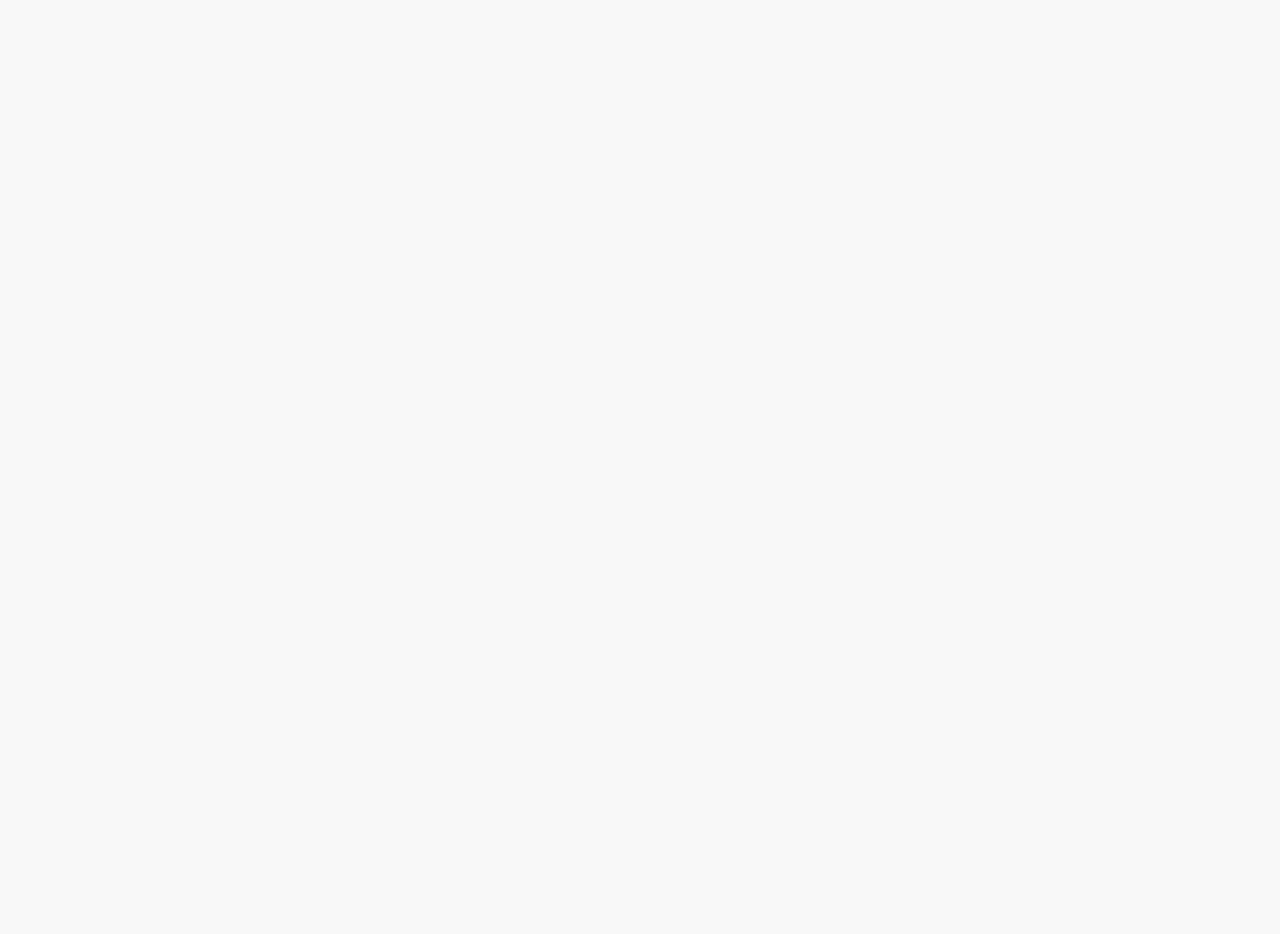
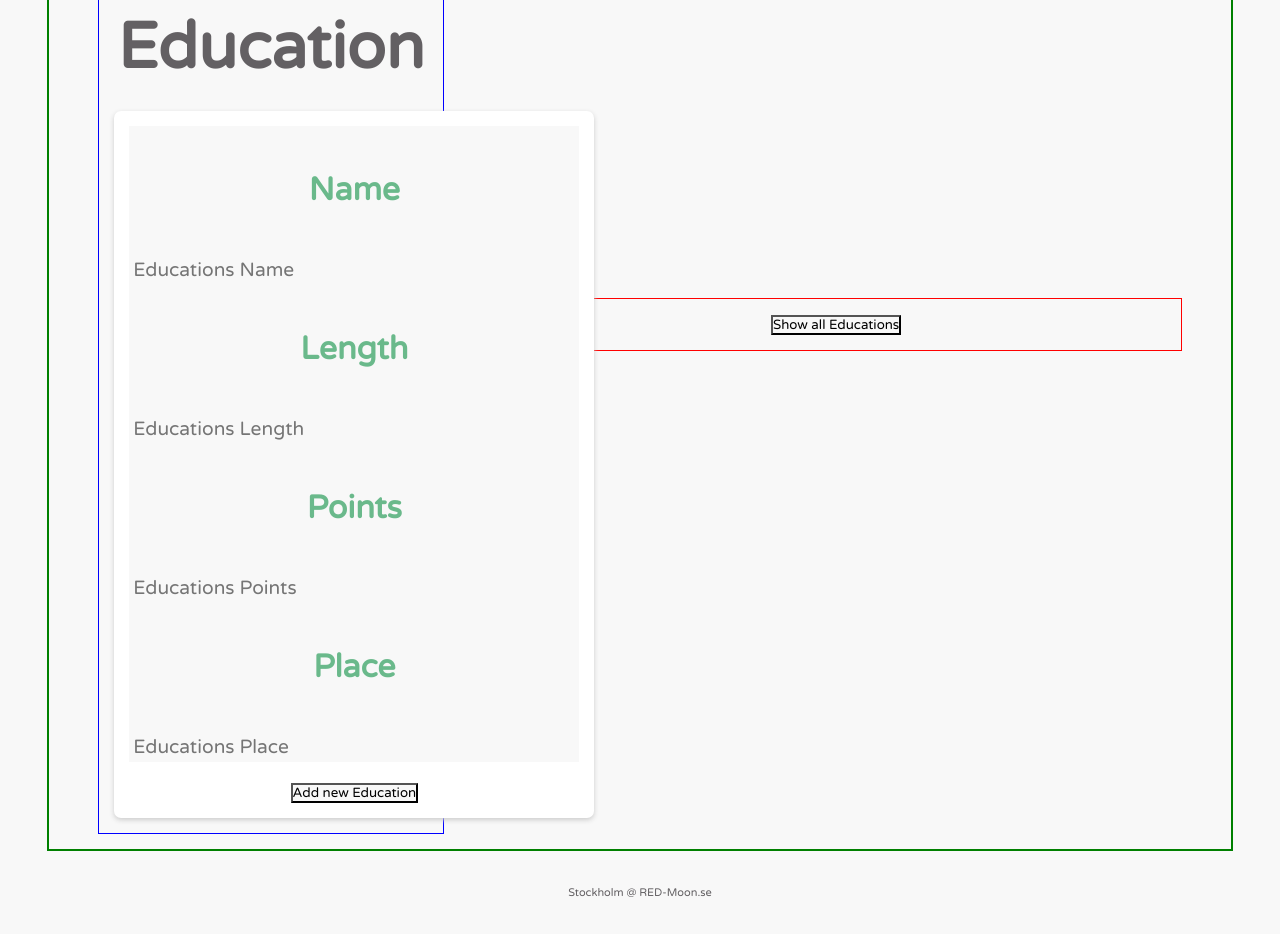
Before and after one commit to RazviCodingPadawan/Skolan_webbsida, a React (Create React App) app in the folder jensen_skolan_reactjs/: page /educations in a window 1280 px wide. Shown: the part 380-1314 px from the top of the page. Before the commit the page ends 800 px from the top, so only its background shows below. Built offline with nearby package versions, Linux system fonts and the light colour scheme; the HTML template or start-up script is replaced by a standard one.

Commit message:
Razvan's commit

```diff
--- a/jensen_skolan_reactjs/src/App.js
+++ b/jensen_skolan_reactjs/src/App.js
@@ -6,7 +6,7 @@ import {Routes, Route} from 'react-router-dom'
 import {Homepage} from './pages/Homepage'
 import {Personal} from './pages/Personal'
 import {Courses} from './pages/Courses'
-import {Educations} from './pages/Educations'
+import {EducationsList} from './pages/EducationsList'
 import {Apply} from './pages/Apply'
 import {Notfound} from './pages/Notfound'
 import RecordList from './components/recordList';
@@ -26,7 +26,7 @@ function App() {
           <Route index element= {<Homepage />}/>
           <Route path='personal' element= {<Personal />}/>
           <Route path='courses' element= {<Courses />}/>
-          <Route path='educations' element= {<Educations />}/>
+          <Route path='educations' element= {<EducationsList />}/>
           <Route path='apply' element= {<Apply />}/>
           <Route path='*' element= {<Notfound />}/>
           <Route path="/record" element={<RecordList />} />
--- /dev/null
+++ b/jensen_skolan_reactjs/src/components/Educations.js
@@ -0,0 +1,41 @@
+import React, { useState } from "react";
+import {EducationsForm} from "./EducationsForm";
+
+
+const Educations = ({educations, removeEducation, updateEducations}) => {
+
+    const [edit, setEdit] = useState({
+        id: null,
+        name: '',
+        length: '',
+        points: '',
+        place: ''
+    })
+
+    const submitUpdate = (name, length, points, place) => {
+        updateEducations(edit.id, name, length, points, place)
+        setEdit({
+            id: null,
+            name: name,
+            length: length,
+            points: points,
+            place: place
+        })
+    }
+    if (edit.id) {
+        return <EducationsForm edit={edit} onSubmit={submitUpdate}/>
+    }
+
+    return educations.map((education, index) => (
+        <div key={index}>
+            <div key={education.id}>
+                <h3>{education.name}</h3>
+                <p>{education.length} # {education.points} # {education.place}</p>
+            </div>
+            <button onClick={() => removeEducation(education.name)}>delete</button>
+            <button onClick={() => setEdit({ id: education.id, name: education.name, length: education.length, points: education.points, place: education.points })}>update</button>
+        </div>
+    ))
+}
+
+export {Educations}
--- /dev/null
+++ b/jensen_skolan_reactjs/src/components/EducationsForm.js
@@ -0,0 +1,108 @@
+import React, { useState } from "react";
+
+
+const EducationsForm = (props) => {
+    //varianta 2
+    /* const [inputs, setInputs] = useState({})
+    const handleChange = (event) => {
+        const name = event.target.name
+        const value = event.target.value
+        setInputs(values => ({...values, [name]: value}))
+    }
+    const handleSubmit = (event) => {
+        event.preventDefault()
+        console.log(inputs)
+    }
+    return (
+        <form onSubmit={handleSubmit}>
+            <label>name
+                <input type="text" name="name" value={inputs.name || ""} onChange={handleChange}/>
+            </label>
+
+            <label>age
+                <input type="text" name="age" value={inputs.age || ""} onChange={handleChange}/>
+            </label>
+            <input type="submit"/>
+
+        </form>
+    ) */
+
+// varianta 1
+    const [name, setName] = useState(props.edit ? props.edit.value : '')
+    const [length, setLength] = useState(props.edit ? props.edit.value : '')
+    const [points, setPoints] = useState(props.edit ? props.edit.value : '')
+    const [place, setPlace] = useState(props.edit ? props.edit.value : '')
+
+
+
+    const handleChangeName = event => {
+        setName(event.target.value)
+
+    }
+    const handleChangeLength = event => {
+
+        setLength(event.target.value)
+
+    }
+    const handleChangePoints = event => {
+
+        setPoints(event.target.value)
+
+    }
+    const handleChangePlace = event => {
+
+        setPlace(event.target.value)
+    }
+
+    const handleSubmit = event => {
+        event.preventDefault()
+
+        props.onSubmit({
+            id: Math.floor(Math.random() * 10000),
+            name: name,
+            length: length,
+            points: points,
+            place: place
+        })
+
+        setName('')
+        setLength('')
+        setPoints('')
+        setPlace('')
+    }
+
+    return (
+        <form onSubmit={handleSubmit}>
+            {props.edit ? (
+                <>
+                <h3>Name</h3>
+                <input type="text" placeholder="Educations Name" value={name} name="text" onChange={handleChangeName}/>
+                <h3>Length</h3>
+                <input type="text" placeholder="Educations Length" value={length} name="text" onChange={handleChangeLength}/>
+                <h3>Points</h3>
+                <input type="text" placeholder="Educations Points" value={points} name="text" onChange={handleChangePoints}/>
+                <h3>Place</h3>
+                <input type="text" placeholder="Educations Place" value={place} name="text" onChange={handleChangePlace}/>
+                <br></br><br></br>
+                <button>Save</button>
+                </>
+            ) :
+            (
+                <>
+                <h3>Name</h3>
+                <input type="text" placeholder="Educations Name" value={name} name="name" onChange={handleChangeName}/>
+                <h3>Length</h3>
+                <input type="text" placeholder="Educations Length" value={length} name="length" onChange={handleChangeLength}/>
+                <h3>Points</h3>
+                <input type="text" placeholder="Educations Points" value={points} name="points" onChange={handleChangePoints}/>
+                <h3>Place</h3>
+                <input type="text" placeholder="Educations Place" value={place} name="place" onChange={handleChangePlace}/>
+                <br></br><br></br>
+                <button>Add new Education</button>
+                </>
+            )}
+        </form>
+    )
+}
+
+export {EducationsForm}
--- a/jensen_skolan_reactjs/src/pages/Educations.js
+++ /dev/null
@@ -1,11 +0,0 @@
-import '../styles/Educations.css'
-
-const Educations = () => {
-    return (
-        <div className='educations_container'>
-            <h1>blabla</h1>
-        </div>
-    )
-}
-
-export {Educations}
--- /dev/null
+++ b/jensen_skolan_reactjs/src/pages/EducationsList.js
@@ -0,0 +1,64 @@
+import React, { useState } from "react";
+import {Educations} from '../components/Educations';
+import {EducationsForm} from '../components/EducationsForm'
+import '../styles/Educations.css'
+
+const EducationsList = () => {
+    const [educations, setEducations] = useState([])
+
+    const addEducation = () => {
+        const data = new XMLHttpRequest()
+        data.open('GET', 'http://localhost:4000/showAll')
+        data.send()
+    }
+
+    const updateEducations = (educationId, newValue) => {
+        setEducations(prev => prev.map(item => (item.id === educationId ? newValue : item)))
+    }
+
+    const removeEducation = nameEd => {
+        const req = new XMLHttpRequest()
+        console.log(nameEd)
+        req.open('POST', 'http://localhost:4000/delete')
+        req.setRequestHeader("Content-Type", "application/json;charset=UTF-8")
+        req.send(JSON.stringify({name: nameEd}))
+    }
+
+    const showAll = () => {
+        const data = new XMLHttpRequest()
+        data.addEventListener('load', () => {
+            var arr = []
+            var result = JSON.parse(data.response)
+            result.forEach((ed) => {
+                arr.push({
+                    name: ed.name,
+                    length: ed.teacher,
+                    points: ed.description,
+                    place: ed.classes
+                })
+            })
+            console.log(data.response)
+            setEducations(arr)
+        })
+        data.open('GET', 'http://localhost:4000/showAll')
+        data.send()
+
+
+    }
+
+    return (
+        <div className="educations_container">
+            <div className="create">
+                <h1>Create new Education</h1>
+                <EducationsForm onSubmit={addEducation}/>
+            </div>
+
+            <div className="ed-list">
+            <button onClick={showAll}>Show all Educations</button>
+            <Educations educations={educations} removeEducation={removeEducation} updateEducations={updateEducations}/>
+            </div>
+        </div>
+    )
+}
+
+export {EducationsList}
--- a/jensen_skolan_reactjs/src/styles/Educations.css
+++ b/jensen_skolan_reactjs/src/styles/Educations.css
@@ -0,0 +1,30 @@
+.educations_container {
+    display: flex;
+    width: 95%;
+    justify-content: center;
+    align-items: stretch;
+    text-align: center;
+    border: solid 2px green;
+    margin-top: 3vh;
+    height: auto;
+    padding: 15px;
+}
+.create {
+    position: top;
+    height: auto;
+    width: 30%;
+    border: solid 1px blue;
+    padding: 15px;
+}
+.ed-list {
+    margin-left: 1vw;
+    padding: 15px;
+    width: 60%;
+    border: solid 1px red;
+}
+li{
+    list-style-type: disc;
+}
+.list {
+    flex-direction: column;
+}
```
